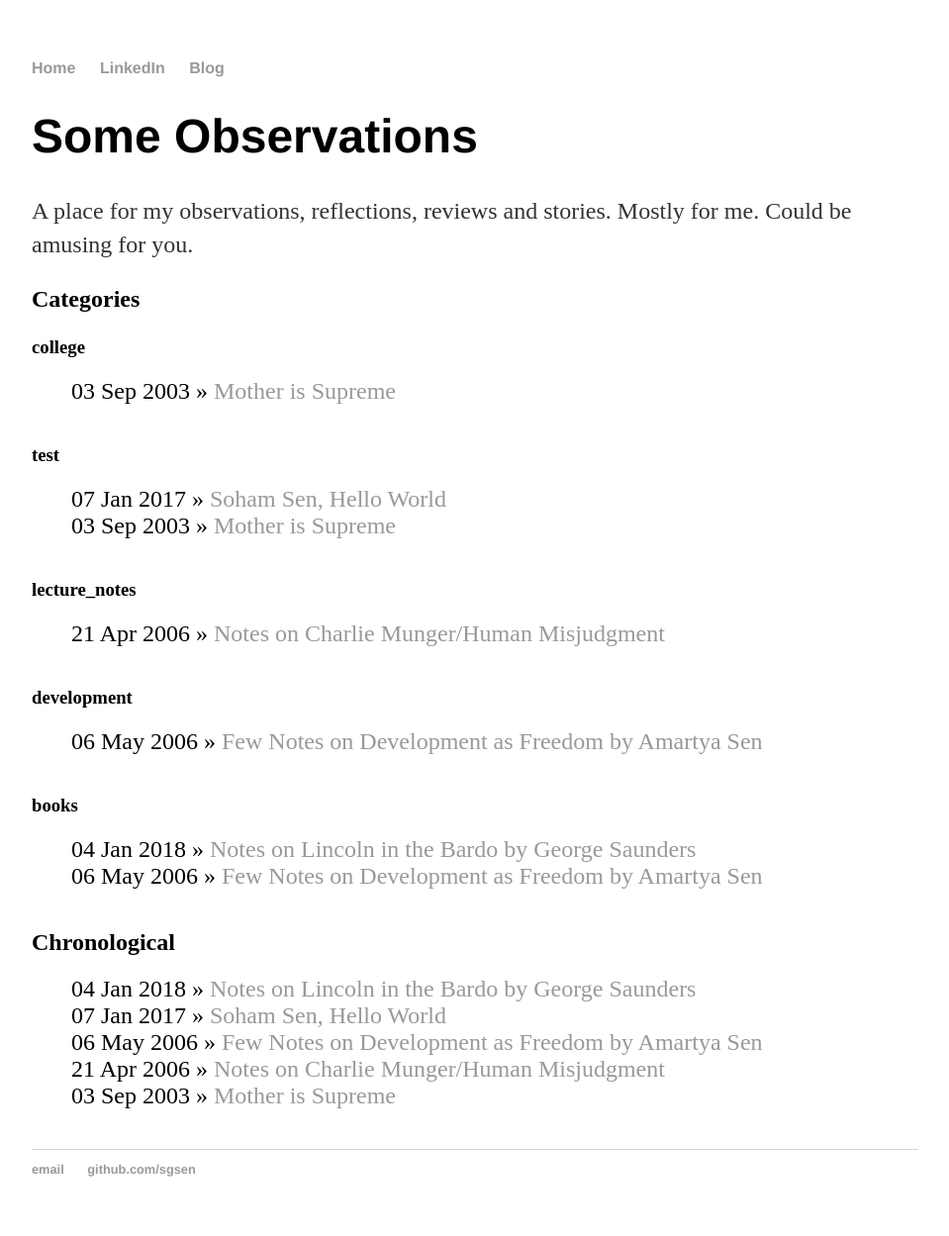
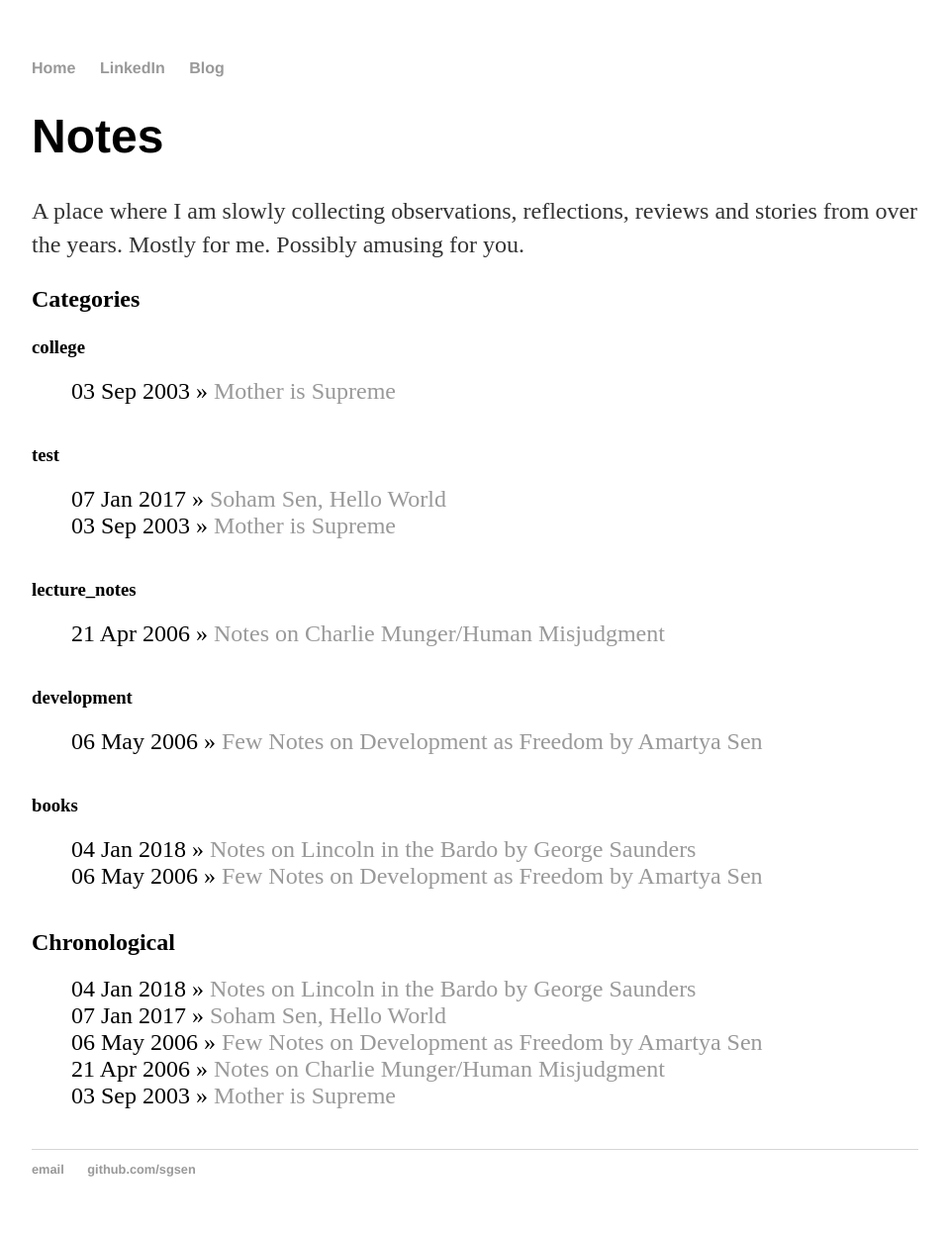
Before and after one commit to sgsen/sgsen.github.io, a Jekyll site: the page built from blog/index.html, in a window 1280 px wide. Shown: the whole page at 99% size, without its empty margins (160-1119 px from the left). Built offline with Jekyll 4.4.1, drawn with Linux system fonts in a browser that asks for light colours.

Commit message:
updates to blog index

```diff
--- a/blog/index.html
+++ b/blog/index.html
@@ -1,10 +1,10 @@
 ---
 layout: default
-title: Some Observations
+title: Notes
 ---
 <div class="blurb">
 	<h1>{{ page.title }}</h1>
-	<p> A place for my observations, reflections, reviews and stories. Mostly for me. Could be amusing for you. </p>
+	<p> A place where I am slowly collecting observations, reflections, reviews and stories from over the years. Mostly for me. Possibly amusing for you. </p>
 </div><!-- /.blurb -->
 
 	<h2>Categories</h2>
```
